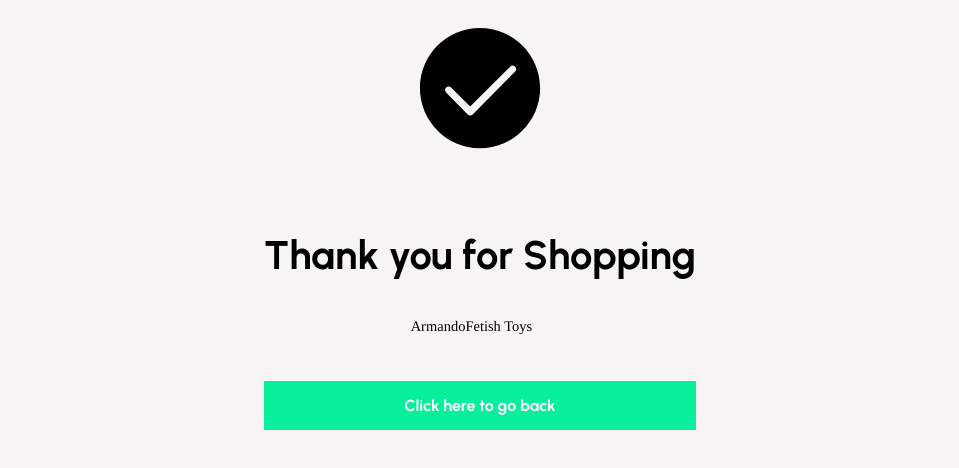
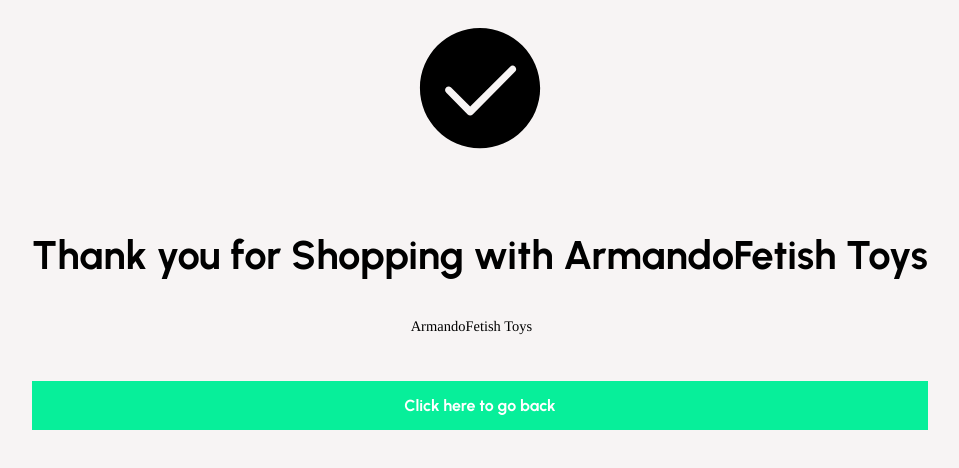
Before and after one commit to igweemechi/ArmandoFetish-store, a plain HTML site: page successful.html in a window 1280 px wide. Shown: the whole page, without its empty margins (160-1119 px from the left). Drawn offline with Linux system fonts and the light colour scheme.

Commit message:
successful.html

```diff
--- a/successful.html
+++ b/successful.html
@@ -14,7 +14,7 @@
     <section style="width: 100%; height: auto; display: flex; align-items: center; justify-content: center;">
         <div style="display: flex; justify-content: center; flex-direction: column; text-align: center;">
             <img src="images/authentication-pass.svg" alt="" style="width: 160px; margin-bottom: 30px; position: relative; top: 0; left: 50%; transform: translateX(-50%);">
-            <h1 style="font-size: 40px;">Thank you for Shopping</h1>
+            <h1 style="font-size: 40px;">Thank you for Shopping with ArmandoFetish Toys</h1>
             <img src="images/Pinkyfetishes-logo.svg" alt="" style="width: 140px; margin-bottom: 30px; position: relative; top: 0; left: 50%; transform: translateX(-50%);">
             <a href="index.html" style="padding: 15px 30px; background-color: rgb(7, 239, 154); font-weight: 700;color: #fff;">Click here to go back</a>
         </div>
```
